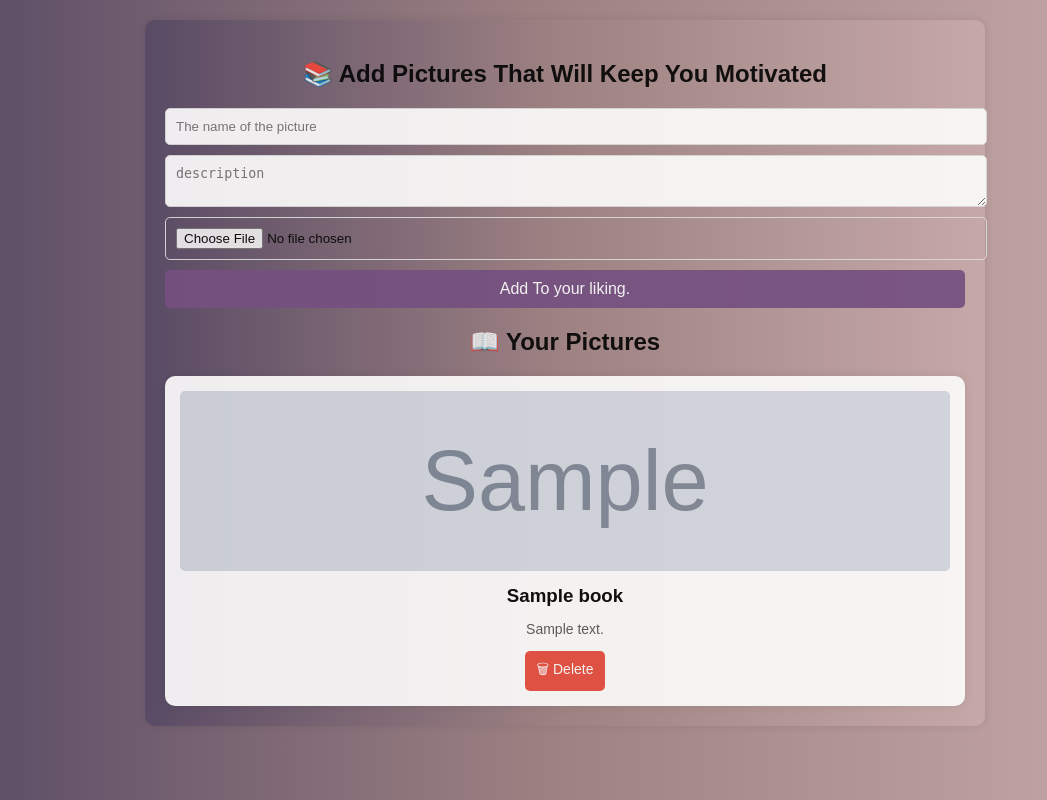
After one commit to ernesdumani/NewFinalProject, a PHP site: page /pictureadding.php in a window 1280 px wide. The commit adds this page. Shown: the whole page, without its empty margins (75-1122 px from the left). Run offline with PHP 8.4, Linux system fonts and the light colour scheme; tables that the repository leaves empty hold one stand-in row (values such as "Sample post"); grey boxes marked "Sample" are stand-in pictures.

Commit message:
ernesi
added more functions and more pictures

```diff
--- /dev/null
+++ b/database.sql
@@ -0,0 +1,6 @@
+CREATE TABLE books (
+    id INT AUTO_INCREMENT PRIMARY KEY,
+    title VARCHAR(255) NOT NULL,
+    description TEXT NOT NULL,
+    image_path VARCHAR(255) NOT NULL
+);
--- /dev/null
+++ b/pictureadding.php
@@ -0,0 +1,153 @@
+<?php
+include 'config.php'; // Ensure database connection is included
+
+// Handle form submission
+if ($_SERVER["REQUEST_METHOD"] == "POST") {
+    $title = $_POST['title'];
+    $description = $_POST['description'];
+
+    // Handle image upload
+    $targetDir = "uploads/";
+    $fileName = basename($_FILES["book_image"]["name"]);
+    $targetFilePath = $targetDir . $fileName;
+
+    if (move_uploaded_file($_FILES["book_image"]["tmp_name"], $targetFilePath)) {
+        // Insert into database
+        $stmt = $conn->prepare("INSERT INTO books (title, description, image_path) VALUES (?, ?, ?)");
+        $stmt->bind_param("sss", $title, $description, $targetFilePath);
+        $stmt->execute();
+        $stmt->close();
+    }
+}
+?>
+
+<!DOCTYPE html>
+<html lang="en">
+<head>
+    <meta charset="UTF-8">
+    <meta name="viewport" content="width=device-width, initial-scale=1.0">
+    <title>Book Tracker</title>
+    <style>
+        body {
+            font-family: Arial, sans-serif;
+            background: linear-gradient(to right, #574964, #9F8383, #C8AAAA );
+            margin: 0;
+            padding: 20px;
+            display: flex;
+            flex-direction: column;
+            align-items: center;
+        }
+
+        .container {
+            width: 90%;
+            max-width: 800px;
+            background: linear-gradient(to right, #574964, #9F8383, #C8AAAA );
+            opacity: 89% ;
+            padding: 20px;
+            border-radius: 10px;
+            box-shadow: 0 0 10px rgba(0, 0, 0, 0.1);
+            text-align: center;
+        }
+
+        form {
+            display: flex;
+            flex-direction: column;
+            gap: 10px;
+        }
+
+        input, textarea, button {
+            width: 100%;
+            padding: 10px;
+            border: 1px solid #ddd;
+            border-radius: 5px;
+        }
+
+        button {
+            background:rgb(115, 78, 128);
+            color: white;
+            border: none;
+            cursor: pointer;
+            font-size: 16px;
+        }
+
+        button:hover {
+            background:rgb(109, 97, 128);
+        }
+
+        .book-list {
+            display: grid;
+            grid-template-columns: repeat(auto-fit, minmax(250px, 1fr));
+            gap: 15px;
+            margin-top: 20px;
+        }
+
+        .book-card {
+            background: #fff;
+            padding: 15px;
+            border-radius: 10px;
+            box-shadow: 0 0 10px rgba(0, 0, 0, 0.1);
+            text-align: center;
+        }
+
+        .book-card img {
+            width: 100%;
+            height: 180px;
+            object-fit: cover;
+            border-radius: 5px;
+        }
+
+        .book-info h3 {
+            margin: 10px 0;
+        }
+
+        .book-info p {
+            font-size: 14px;
+            color: #555;
+        }
+
+        .delete-btn {
+            display: inline-block;
+            padding: 8px 12px;
+            background: #e74c3c;
+            color: white;
+            text-decoration: none;
+            border-radius: 5px;
+            font-size: 14px;
+        }
+
+        .delete-btn:hover {
+            background: #c0392b;
+        }
+    </style>
+</head>
+<body>
+
+    <div class="container">
+        <h2>📚 Add Pictures That Will Keep You Motivated</h2>
+        <form action="" method="POST" enctype="multipart/form-data">
+            <input type="text" name="title" placeholder="The name of the picture" required>
+            <textarea name="description" placeholder="description" required></textarea>
+            <input type="file" name="image" required>
+            <button type="submit">Add To your liking.</button>
+        </form>
+
+        <h2>📖 Your Pictures</h2>
+        <div class="book-list">
+            <?php
+            $result = $conn->query("SELECT * FROM books");
+            while ($row = $result->fetch_assoc()):
+            ?>
+                <div class="book-card">
+                    <img src="<?= $row['image_path'] ?>" alt="Book Cover">
+                    <div class="book-info">
+                        <h3><?= htmlspecialchars($row['title']) ?></h3>
+                        <p><?= htmlspecialchars($row['description']) ?></p>
+                        <a href="delete.php?id=<?= $row['id'] ?>" class="delete-btn">🗑 Delete</a>
+                    </div>
+                </div>
+            <?php endwhile; ?>
+        </div>
+    </div>
+
+</body>
+</html>
```
Also changed, not shown: index.php (+65 -0 lines), bookshop.png (added).
